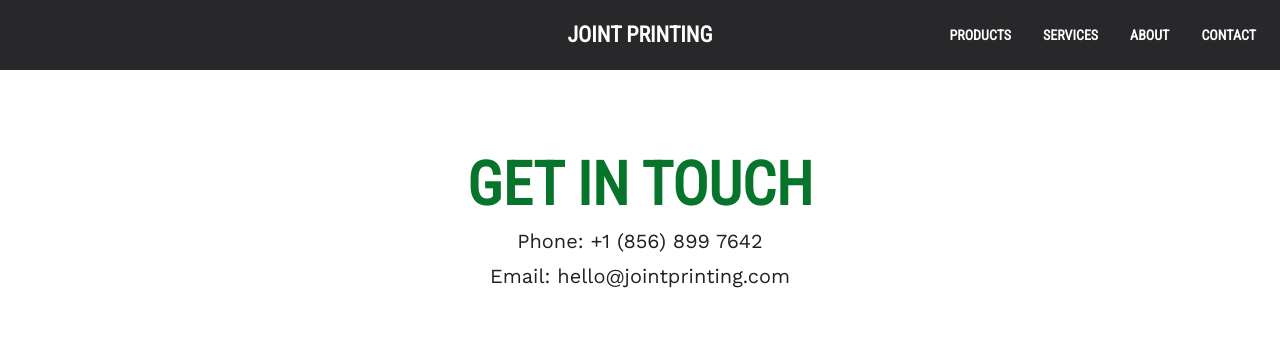
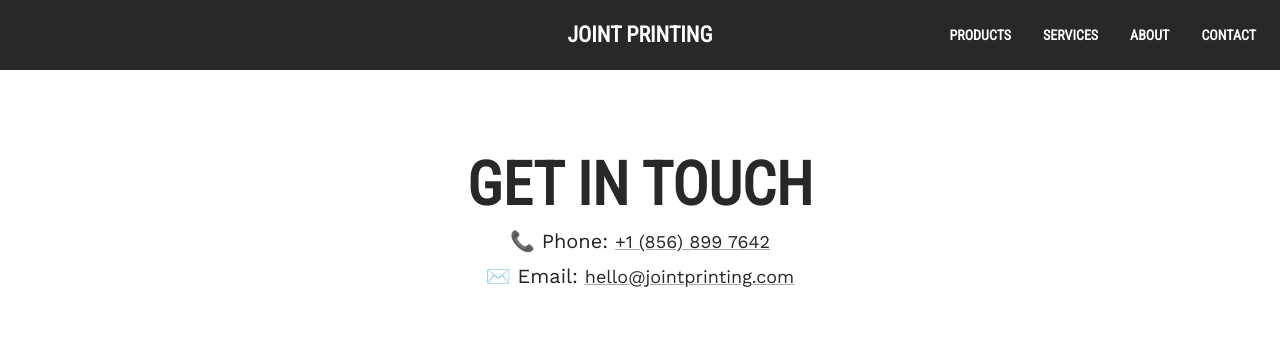
Before and after one commit to Jointprinting/website-frontend, a React (Create React App) app: page /contact in a window 1280 px wide. Shown: the top 339 px of the page. Built offline with nearby package versions, Linux system fonts and the light colour scheme.

Commit message:
Update Contact.js

```diff
--- a/src/screens/Contact.js
+++ b/src/screens/Contact.js
@@ -1,9 +1,6 @@
 import * as React from 'react';
-import { Box, Stack } from '@mui/material';
+import { Box, Stack, TextField, Link, Button } from '@mui/material';
 import Typography from '../modules/components/Typography';
-import Avatar from '@mui/material/Avatar';
-import Button from '@mui/material/Button';
-import {TextField} from '@mui/material';
 
 function Contact() {
   return (
@@ -11,14 +8,14 @@ function Contact() {
         <Box sx={{ py: 10, display:"flex", justifyContent:"center", flexDirection:"column", alignItems:"center",
             }}
         >
-            <Typography color="#06752b" align="center" variant="h1" fontWeight="bold">
+            <Typography color="primary" align="center" variant="h1" fontWeight="bold">
                 Get in touch
             </Typography>
-            <Typography color="inherit" align="center" variant="h5" my={1} href="tel:856-899-7642">
-                Phone: +1 (856) 899 7642
+            <Typography color="inherit" align="center" variant="h5" my={1}>
+            📞 Phone: <Typography component={Link} fontSize={18} href={`tel:8568997642`}>+1 (856) 899 7642 </Typography>
             </Typography>
-            <Typography color="inherit" align="center" variant="h5" mb={1} >
-                Email:  hello@jointprinting.com
+            <Typography color="inherit" align="center" variant="h5" mb={1}>
+                ✉️ Email: <Typography component={Link} fontSize={18} href="mailto:hello@jointprinting.com">hello@jointprinting.com</Typography>
             </Typography>
             <Stack display="flex" justifyContent="center" alignItems="center" width='40vw' spacing={2} mt={6}>
                 <Stack direction="row" width="100%" spacing={2} alignItems="start" >
```
